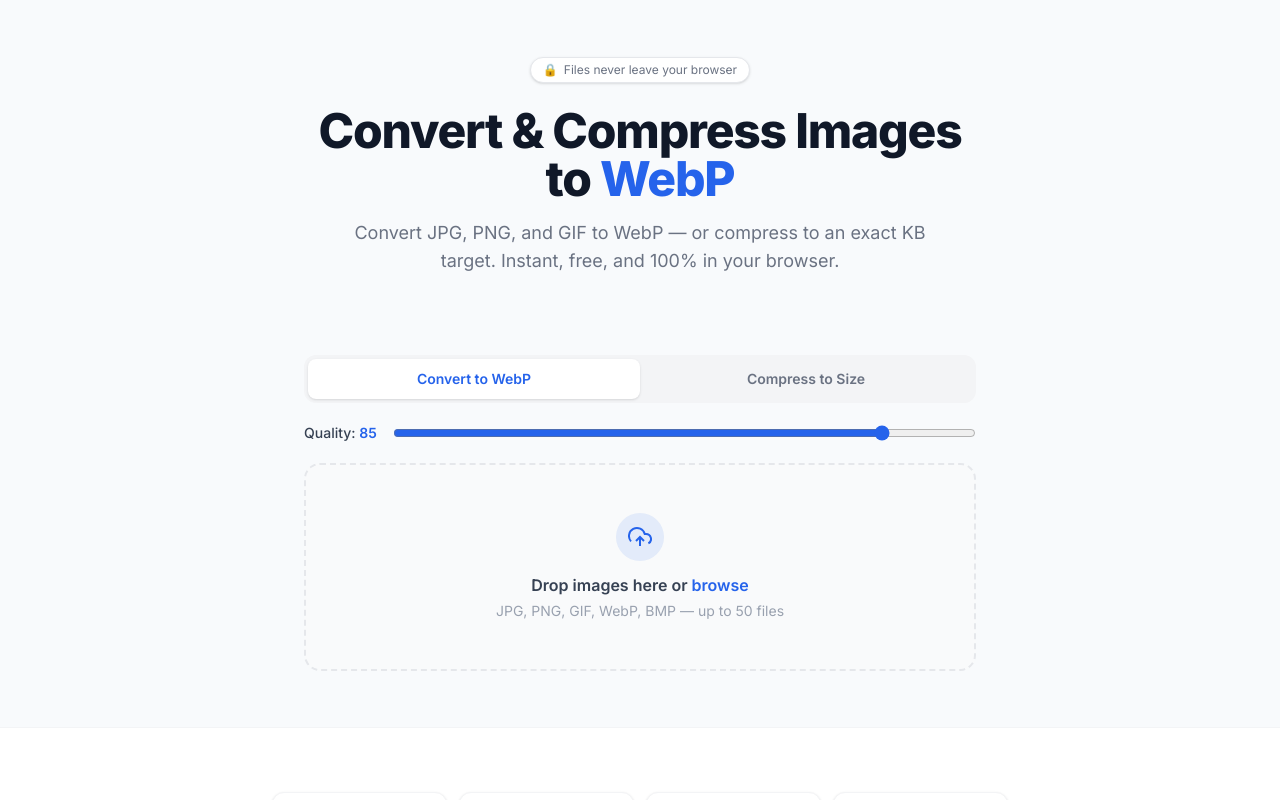
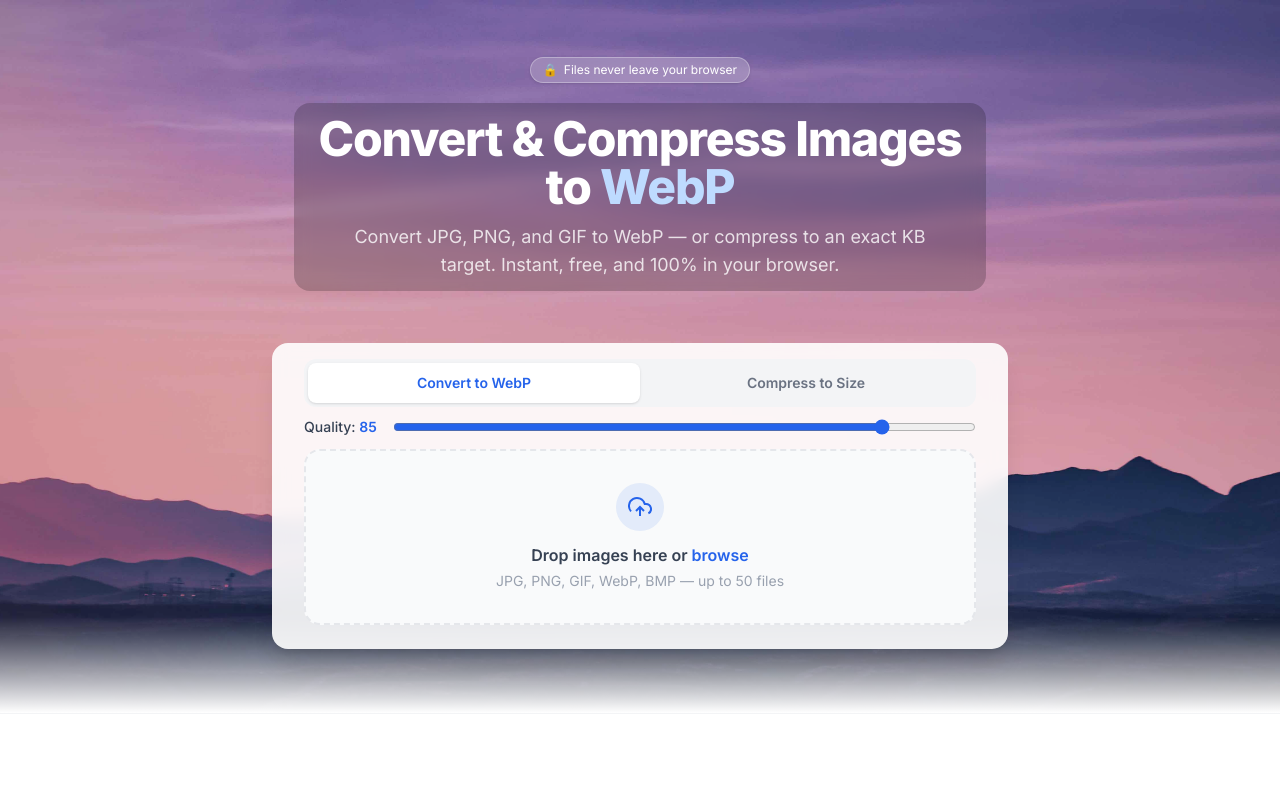
Before and after one commit to recynt-studyz/compresstowebp, a Next.js app: page / in a window 1280 px wide. Shown: the top 800 px of the page. Built offline with nearby package versions, Linux system fonts and the light colour scheme.

Commit message:
hero background, text overlay, tighten spacing, expand ad slot

```diff
--- a/app/page.tsx
+++ b/app/page.tsx
@@ -108,39 +108,58 @@ export default function Home() {
       />
 
       {/* Hero */}
-      <section className="bg-[#F8FAFC] border-b border-gray-100">
-        <div className="max-w-3xl mx-auto px-4 pt-14 pb-12 text-center">
-          <div className="inline-flex items-center gap-1.5 rounded-full bg-white border border-gray-200 px-3 py-1 text-xs text-gray-500 mb-6 shadow-sm">
+      <section className="relative overflow-hidden border-b border-gray-100">
+        {/* Background image */}
+        <div
+          className="absolute inset-0 bg-cover bg-center"
+          style={{ backgroundImage: "url('/hero-bg.jpg')" }}
+        />
+        {/* Dark overlay */}
+        <div className="absolute inset-0 bg-black/15" />
+        {/* Bottom fade to white */}
+        <div className="absolute inset-x-0 bottom-0 h-24 bg-gradient-to-b from-transparent to-white" />
+
+        {/* Hero text */}
+        <div className="relative z-10 max-w-3xl mx-auto px-4 pt-14 pb-6 text-center">
+          <div className="inline-flex items-center gap-1.5 rounded-full bg-white/20 backdrop-blur-sm border border-white/30 px-3 py-1 text-xs text-white mb-5 shadow-sm">
             <span>🔒</span>
             <span>Files never leave your browser</span>
           </div>
-          <h1 className="text-4xl font-extrabold tracking-tight text-gray-900 sm:text-5xl">
+
+          {/* Frosted text card */}
+          <div className="inline-block bg-black/20 backdrop-blur-sm rounded-2xl px-6 py-3">
+            <h1 className="text-4xl font-extrabold tracking-tight text-white sm:text-5xl">
               Convert &amp; Compress Images<br className="hidden sm:block" /> to{' '}
-            <span className="text-[#2563EB]">WebP</span>
+              <span className="text-blue-200">WebP</span>
             </h1>
-          <p className="mt-4 text-lg text-gray-500 max-w-xl mx-auto">
+            <p className="mt-3 text-lg text-white/80 max-w-xl mx-auto">
               Convert JPG, PNG, and GIF to WebP — or compress to an exact KB target. Instant,
               free, and 100% in your browser.
             </p>
+          </div>
 
-          <div className="mt-6">
+          <div className="mt-5">
             <AdBanner slot="1234567890" />
           </div>
         </div>
 
-        <div className="max-w-3xl mx-auto px-4 pb-14">
+        {/* Converter card */}
+        <div className="relative z-10 max-w-3xl mx-auto px-4 pb-16">
+          <div className="bg-white/90 backdrop-blur-sm rounded-2xl shadow-xl px-6 pt-4 pb-6">
             <ConverterWrapper />
+          </div>
         </div>
       </section>
 
       {/* Below converter */}
       <section className="bg-white">
-        <div className="max-w-3xl mx-auto px-4 pt-8 pb-4">
+        {/* Ad slot — needs room to render */}
+        <div className="max-w-3xl mx-auto px-4 pt-10 pb-4 min-h-[120px]">
           <AdBanner slot="0987654321" />
         </div>
 
         {/* Trust signals */}
-        <div className="max-w-3xl mx-auto px-4 pb-12">
+        <div className="max-w-3xl mx-auto px-4 pt-6 pb-12">
           <div className="grid grid-cols-2 gap-3 sm:grid-cols-4">
             {[
               { icon: '🔒', label: 'No Upload', sub: 'Stays on your device' },
--- a/components/Converter.tsx
+++ b/components/Converter.tsx
@@ -199,7 +199,7 @@ export default function Converter() {
   return (
     <div className="w-full max-w-2xl mx-auto">
       {/* Mode toggle */}
-      <div className="flex rounded-xl bg-gray-100 p-1 mb-5">
+      <div className="flex rounded-xl bg-gray-100 p-1 mb-2.5">
         <button
           onClick={() => setMode('convert')}
           className={`flex-1 rounded-lg py-2.5 text-sm font-semibold transition ${
@@ -224,7 +224,7 @@ export default function Converter() {
 
       {/* Settings row */}
       {mode === 'convert' && (
-        <div className="mb-5 flex items-center gap-4">
+        <div className="mb-3 flex items-center gap-4">
           <label className="text-sm font-medium text-gray-700 shrink-0">
             Quality:{' '}
             <span className="text-[#2563EB] font-semibold">{quality}</span>
@@ -241,7 +241,7 @@ export default function Converter() {
       )}
 
       {mode === 'compress' && (
-        <div className="mb-5 flex items-center gap-3">
+        <div className="mb-3 flex items-center gap-3">
           <label className="text-sm font-medium text-gray-700 shrink-0">Target size:</label>
           <div className="flex items-center rounded-lg border border-gray-200 bg-white">
             <input
@@ -266,7 +266,7 @@ export default function Converter() {
         onDragOver={handleDragOver}
         onDragLeave={handleDragLeave}
         onClick={() => fileInputRef.current?.click()}
-        className={`relative flex cursor-pointer flex-col items-center justify-center rounded-2xl border-2 border-dashed px-6 py-12 text-center transition ${
+        className={`relative flex cursor-pointer flex-col items-center justify-center rounded-2xl border-2 border-dashed px-6 py-8 text-center transition ${
           dragging
             ? 'border-[#2563EB] bg-blue-50'
             : 'border-gray-200 bg-gray-50 hover:border-[#2563EB] hover:bg-blue-50/40'
```
Also changed, not shown: public/hero-bg.jpg (added). Lines whose indentation alone changed are shown as unchanged.
